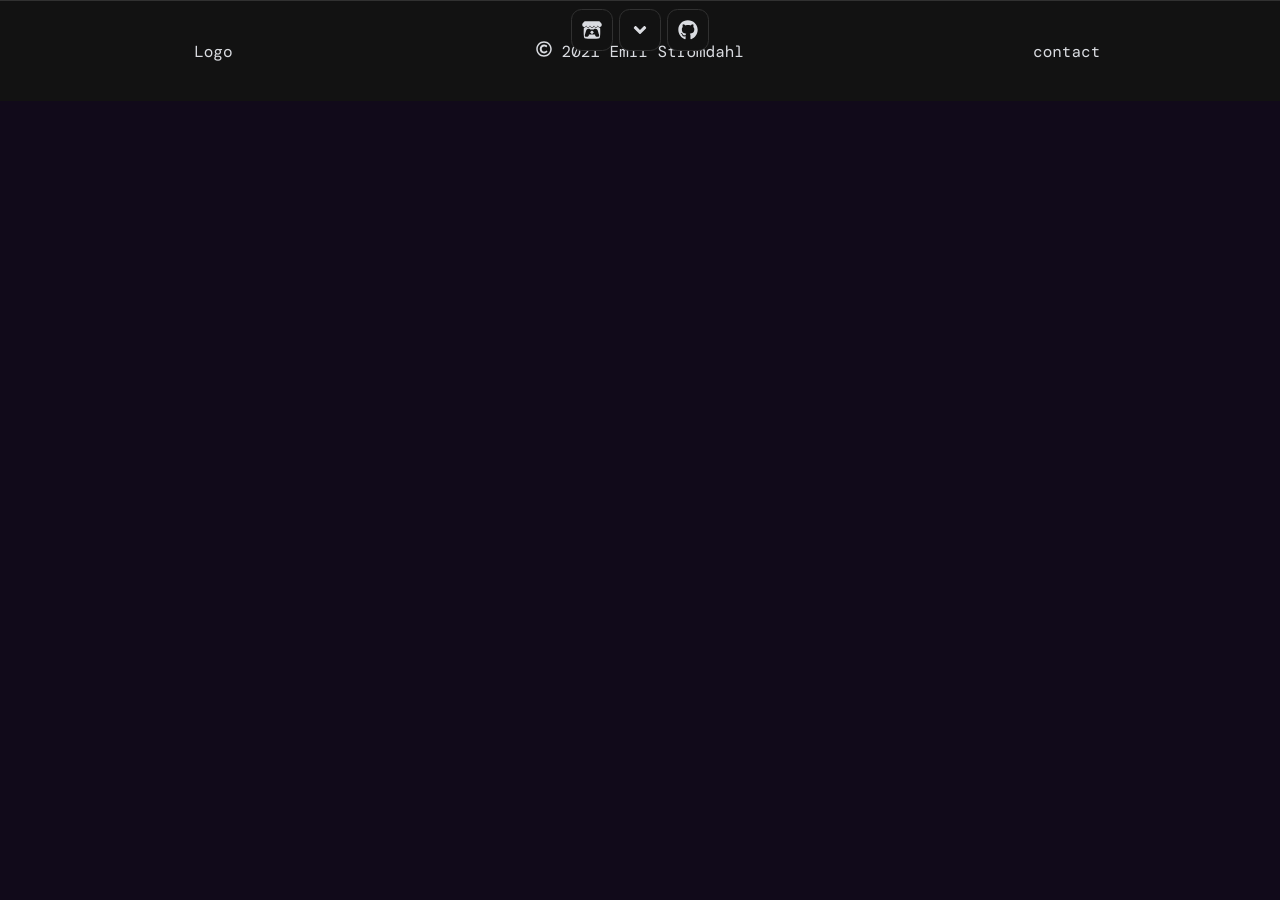
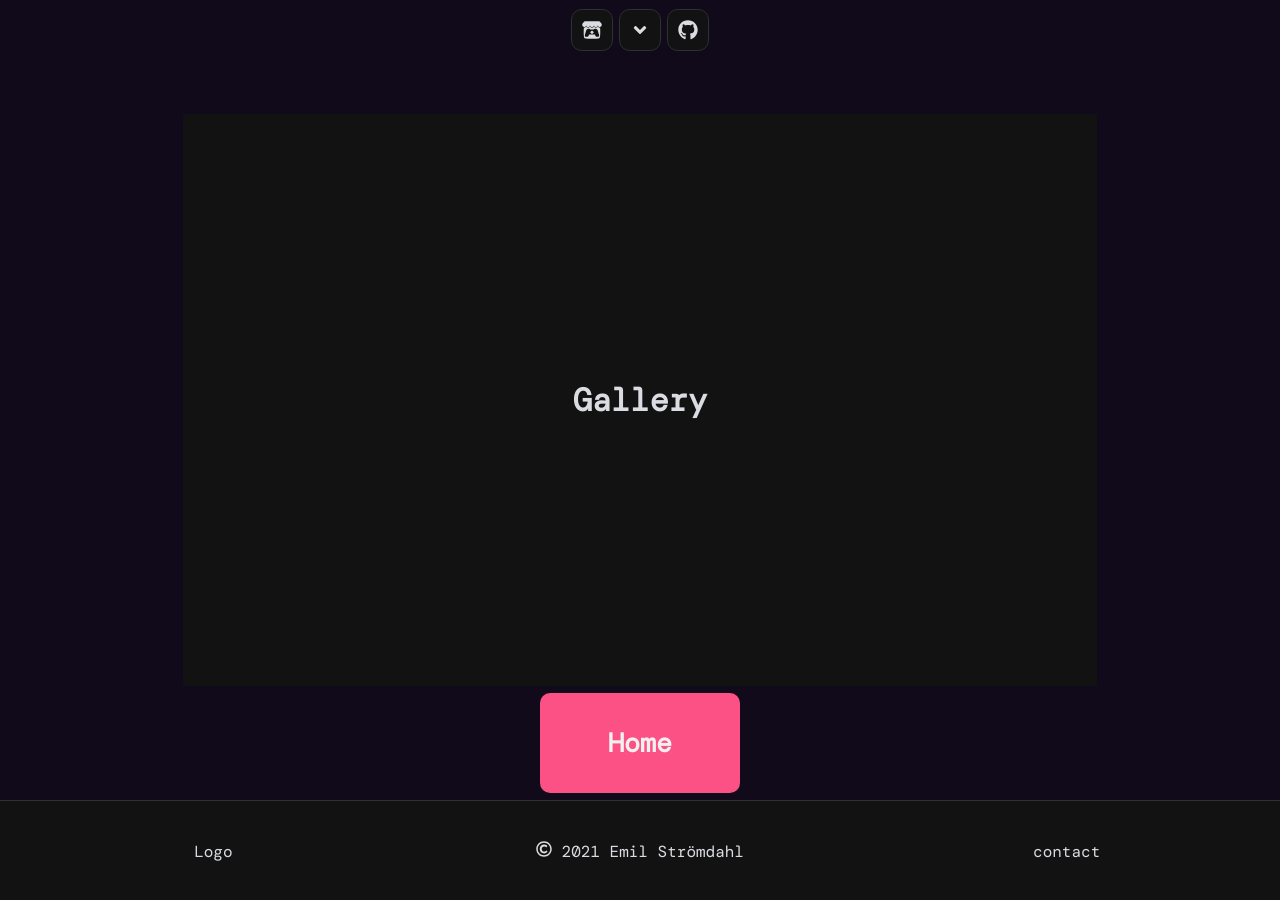
Before and after one commit to NoMoonie/crispy-disco, a React (Create React App) app: page /gallery in a window 1280 px wide. Before the commit the page ends 800 px from the top, so only its background shows below. Built offline with nearby package versions, Linux system fonts and the light colour scheme.

Commit message:
added new pages

```diff
--- a/src/App.tsx
+++ b/src/App.tsx
@@ -9,6 +9,9 @@ import Navbar from "components/Navbar";
 import Navitem from "components/Navitem";
 import DropDownMenu from "components/DropDownMenu";
 import Footer from "components/Footer";
+import Projekts from "pages/Projekts";
+import Gallery from "pages/Gallery";
+import Contact from "pages/Contact";
 
 const App = () => {
     return (
@@ -31,6 +34,15 @@ const App = () => {
                     <Route exact path="/about">
                         <About />
                     </Route>
+                    <Route exact path="/projekts">
+                        <Projekts />
+                    </Route>
+                    <Route exact path="/gallery">
+                        <Gallery />
+                    </Route>
+                    <Route exact path="/contact">
+                        <Contact />
+                    </Route>
                 </Switch>
                 <Footer />
             </ThemeProvider>
--- a/src/components/FlipBoxBack.tsx
+++ b/src/components/FlipBoxBack.tsx
@@ -50,8 +50,8 @@ const FlipBoxBack = () => {
                 </p>
             </BoxBackinner>
             <BoxButtonWrapper>
-                <Button link="/about">Gallery</Button>
-                <Button link="/about">Projekts</Button>
+                <Button link="/gallery">Gallery</Button>
+                <Button link="/projekts">Projekts</Button>
                 <Button link="/about">About(CV)</Button>
             </BoxButtonWrapper>
         </BoxBack>
--- /dev/null
+++ b/src/pages/Contact.tsx
@@ -0,0 +1,19 @@
+import styled from "styled-components";
+
+const ContactStyle = styled.div`
+    color: ${(props) => props.theme.main.textColor};
+    display: grid;
+    grid-template-columns: 1fr 2fr 1fr;
+    grid-template-rows: 1fr 2fr 1fr;
+    height: 100vh;
+    @media (max-width: 414px) {
+        grid-template-columns: 0.1fr 8fr 0.1fr;
+        grid-template-rows: 0.3fr 2fr 0.1fr;
+    }
+`;
+
+const Contact = () => {
+    return <ContactStyle>Contact</ContactStyle>;
+};
+
+export default Contact;
--- /dev/null
+++ b/src/pages/Gallery.tsx
@@ -0,0 +1,44 @@
+import Button from "components/Button";
+import styled from "styled-components";
+
+const GalleryStyle = styled.div`
+    color: ${(props) => props.theme.main.textColor};
+    display: grid;
+    grid-template-columns: 1fr 5fr 1fr;
+    grid-template-rows: 1fr 5fr 1fr;
+    height: 100vh;
+    @media (max-width: 414px) {
+    }
+`;
+
+const Box1 = styled.div`
+    grid-column: 2/2;
+    grid-row: 2/2;
+    background-color: ${(props) => props.theme.main.bg};
+    display: grid;
+    place-items: center;
+`;
+
+const Box2 = styled.div`
+    grid-column: 2/2;
+    grid-row: 3/4;
+    display: grid;
+    place-items: center;
+`;
+
+const Gallery = () => {
+    return (
+        <GalleryStyle>
+            <Box1>
+                <h1>Gallery</h1>
+            </Box1>
+            <Box2>
+                <Button link="/" height="2em" width="4em" fontsize="14pt" bold="normal">
+                    Home
+                </Button>
+            </Box2>
+        </GalleryStyle>
+    );
+};
+
+export default Gallery;
--- /dev/null
+++ b/src/pages/Projekts.tsx
@@ -0,0 +1,19 @@
+import styled from "styled-components";
+
+const ProjektsStyle = styled.div`
+    color: ${(props) => props.theme.main.textColor};
+    display: grid;
+    grid-template-columns: 1fr 2fr 1fr;
+    grid-template-rows: 1fr 2fr 1fr;
+    height: 100vh;
+    @media (max-width: 414px) {
+        grid-template-columns: 0.1fr 8fr 0.1fr;
+        grid-template-rows: 0.3fr 2fr 0.1fr;
+    }
+`;
+
+const Projekts = () => {
+    return <ProjektsStyle>Projekts</ProjektsStyle>;
+};
+
+export default Projekts;
```
